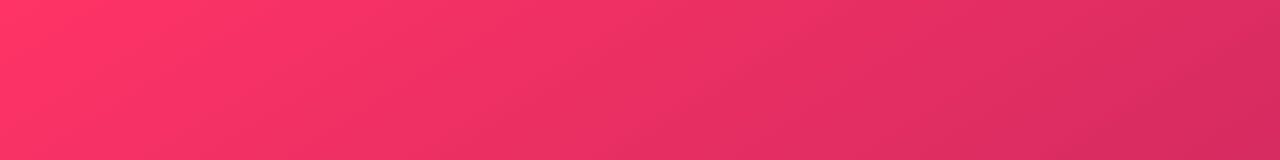
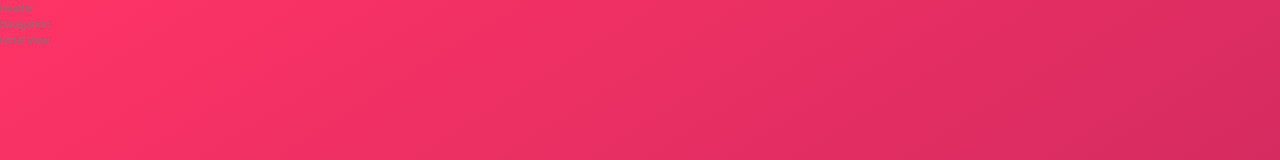
Before and after one commit to rchen1996/Trillo, a website: page index.html in a window 1280 px wide. Shown: the top 160 px of the page. Drawn offline with nearby package versions, Linux system fonts and the light colour scheme; files that its build step writes are made by us from their sources.

Commit message:
create skeleton containers for app

```diff
--- a/index.html
+++ b/index.html
@@ -13,5 +13,13 @@
 
     <title>Trillo &mdash; Your all-in-one booking app</title>
   </head>
-  <body></body>
+  <body>
+    <div class="container">
+      <header class="header">Header</header>
+      <div class="content">
+        <nav class="sidebar">Navigation</nav>
+        <main class="hotel-view">Hotel View</main>
+      </div>
+    </div>
+  </body>
 </html>
```
